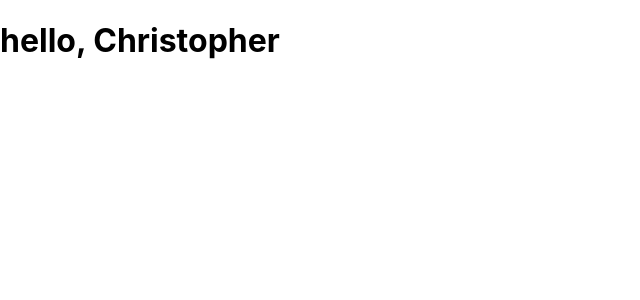
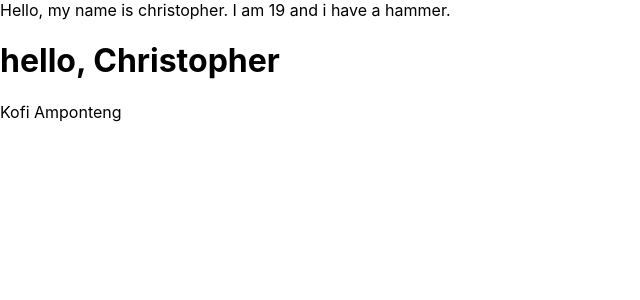
Before and after one commit to mambachristophersteven/react-beginning, a React (Create React App) app: page / in a window 1280 px wide. Shown: the top 300 px of the page, without its empty margins (0-640 px from the left). Built offline with nearby package versions, Linux system fonts and the light colour scheme.

Commit message:
understanding jsx embedded expressions

```diff
--- a/src/App.js
+++ b/src/App.js
@@ -1,9 +1,13 @@
+import Footer from "./Components/Footer/Footer";
 import Header from "./Components/Header/Header";
+import Navbar from "./Components/Navbar/Navbar";
 
 function App() {
   return (
     <div className="app">
+      <Navbar name='christopher' age='19' weapon='hammer'/>
       <Header word='hello'/>
+      <Footer/>
     </div>
   );
 }
--- a/src/Components/Footer/Footer.jsx
+++ b/src/Components/Footer/Footer.jsx
@@ -0,0 +1,12 @@
+import React from 'react'
+
+const Footer = () => {
+    const userName = function(firstname,lastname){
+        return firstname + " " + lastname;
+    }
+  return (
+    <div>{userName("Kofi","Amponteng")}</div>
+  )
+}
+
+export default Footer
--- a/src/Components/Navbar/Navbar.jsx
+++ b/src/Components/Navbar/Navbar.jsx
@@ -0,0 +1,10 @@
+import React from 'react'
+
+const Navbar = (props) => {
+    console.log(props)
+  return (
+    <div>Hello, my name is {props.name}. I am {props.age} and i have a {props.weapon}.</div>
+  )
+}
+
+export default Navbar
```
